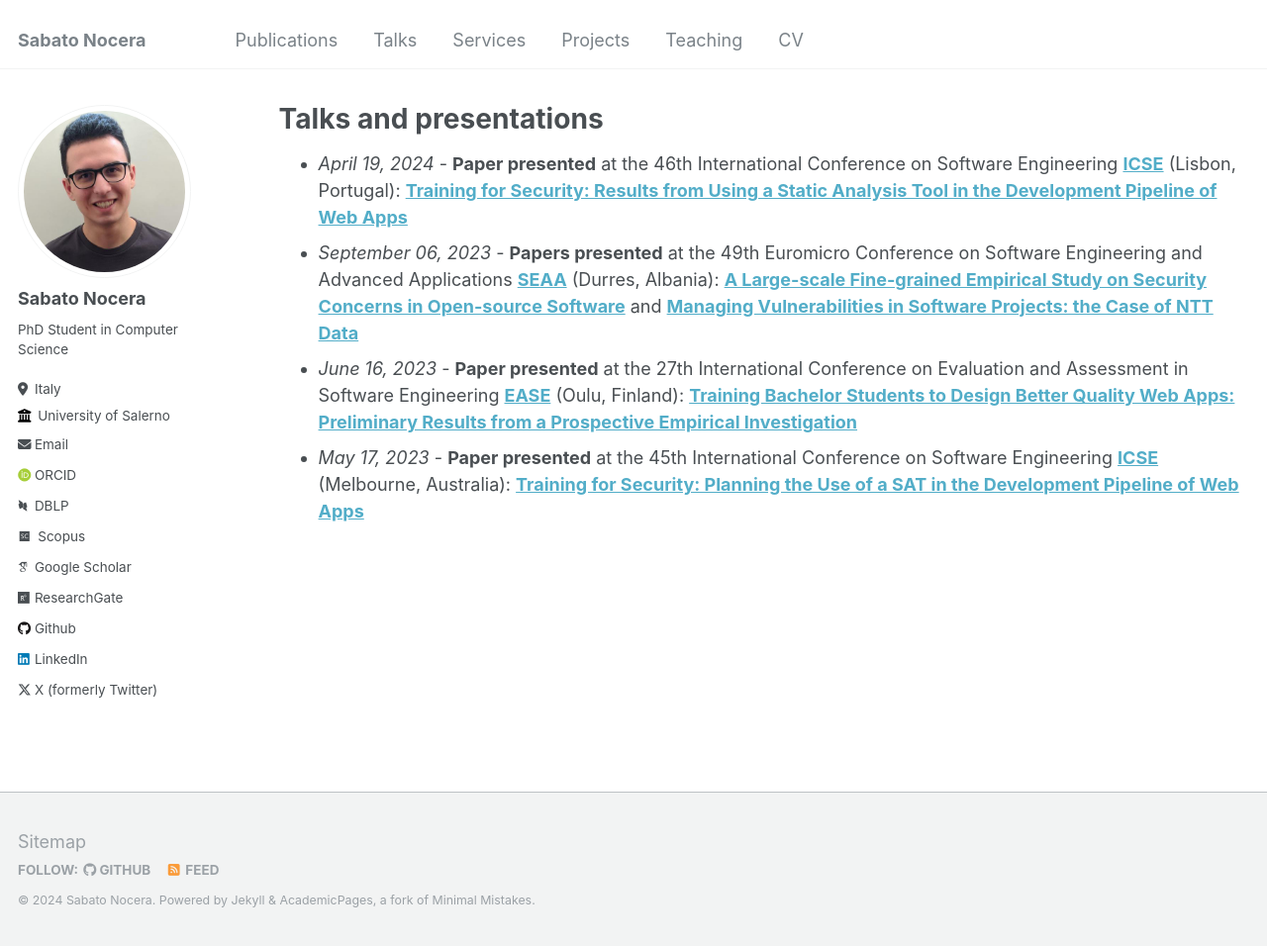
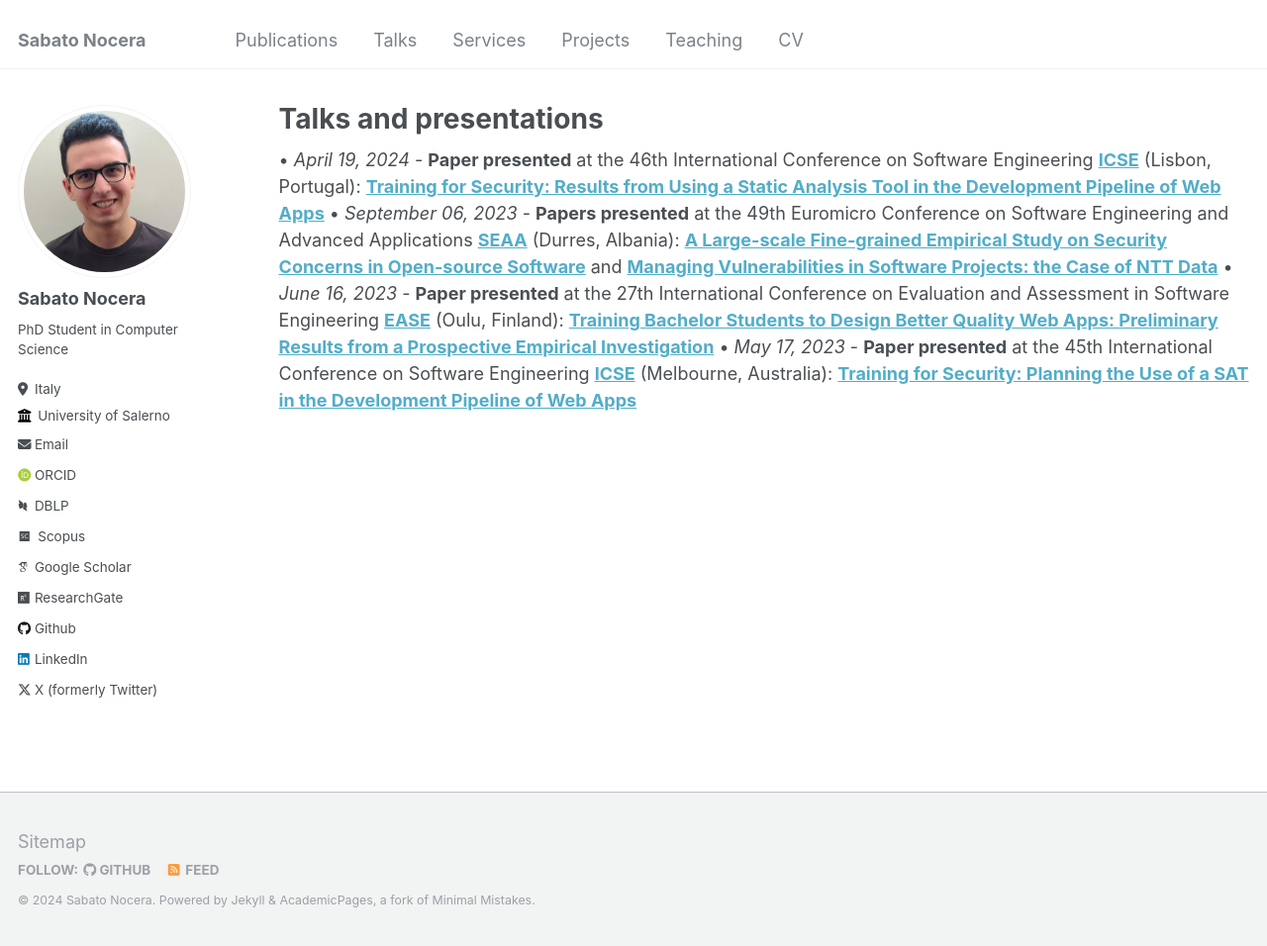
Before and after one commit to sabato-nocera/sabato-nocera.github.io, a Jekyll site: the page built from _pages/talks.html, in a window 1280 px wide and 956 px high. Shown: the whole window at 99% size. Built offline with Jekyll 4.4.1, drawn with Linux system fonts in a browser that asks for light colours; some web fonts are replaced.

Commit message:
Update talks.html

```diff
--- a/_pages/talks.html
+++ b/_pages/talks.html
@@ -15,17 +15,7 @@ author_profile: true
   {% include archive-single-talk.html %}
 {% endfor %} -->
 
-<ul>
-  <li>
-    <i>April 19, 2024</i> - <b>Paper presented</b> at the 46th International Conference on Software Engineering <b><a href="https://conf.researchr.org/home/icse-2024">ICSE</a></b> (Lisbon, Portugal): <b><a href="https://doi.org/10.1145/3639474.3640073">Training for Security: Results from Using a Static Analysis Tool in the Development Pipeline of Web Apps</a></b>
-  </li>
-  <li>
-    <i>September 06, 2023</i> - <b>Papers presented</b> at the 49th Euromicro Conference on Software Engineering and Advanced Applications <b><a href="https://dsd-seaa2023.com/seaa/">SEAA</a></b> (Durres, Albania): <b><a href="https://doi.org/10.1109/SEAA60479.2023.00069">A Large-scale Fine-grained Empirical Study on Security Concerns in Open-source Software</a></b> and <b><a href="https://doi.org/10.1109/SEAA60479.2023.00046">Managing Vulnerabilities in Software Projects: the Case of NTT Data</a></b>
-  </li>
-  <li>
-    <i>June 16, 2023</i> - <b>Paper presented</b> at the 27th International Conference on Evaluation and Assessment in Software Engineering <b><a href="https://conf.researchr.org/home/ease-2023">EASE</a></b> (Oulu, Finland): <b><a href="https://doi.org/10.1145/3593434.3593957">Training Bachelor Students to Design Better Quality Web Apps: Preliminary Results from a Prospective Empirical Investigation</a></b>
-  </li>
-  <li>
-    <i>May 17, 2023</i> - <b>Paper presented</b> at the 45th International Conference on Software Engineering <b><a href="https://conf.researchr.org/home/icse-2023">ICSE</a></b> (Melbourne, Australia): <b><a href="https://doi.org/10.1109/ICSE-SEET58685.2023.00010">Training for Security: Planning the Use of a SAT in the Development Pipeline of Web Apps</a></b>
-  </li>
-</ul>
+• <i>April 19, 2024</i> - <b>Paper presented</b> at the 46th International Conference on Software Engineering <b><a href="https://conf.researchr.org/home/icse-2024">ICSE</a></b> (Lisbon, Portugal): <b><a href="https://doi.org/10.1145/3639474.3640073">Training for Security: Results from Using a Static Analysis Tool in the Development Pipeline of Web Apps</a></b>
+• <i>September 06, 2023</i> - <b>Papers presented</b> at the 49th Euromicro Conference on Software Engineering and Advanced Applications <b><a href="https://dsd-seaa2023.com/seaa/">SEAA</a></b> (Durres, Albania): <b><a href="https://doi.org/10.1109/SEAA60479.2023.00069">A Large-scale Fine-grained Empirical Study on Security Concerns in Open-source Software</a></b> and <b><a href="https://doi.org/10.1109/SEAA60479.2023.00046">Managing Vulnerabilities in Software Projects: the Case of NTT Data</a></b>
+• <i>June 16, 2023</i> - <b>Paper presented</b> at the 27th International Conference on Evaluation and Assessment in Software Engineering <b><a href="https://conf.researchr.org/home/ease-2023">EASE</a></b> (Oulu, Finland): <b><a href="https://doi.org/10.1145/3593434.3593957">Training Bachelor Students to Design Better Quality Web Apps: Preliminary Results from a Prospective Empirical Investigation</a></b>
+• <i>May 17, 2023</i> - <b>Paper presented</b> at the 45th International Conference on Software Engineering <b><a href="https://conf.researchr.org/home/icse-2023">ICSE</a></b> (Melbourne, Australia): <b><a href="https://doi.org/10.1109/ICSE-SEET58685.2023.00010">Training for Security: Planning the Use of a SAT in the Development Pipeline of Web Apps</a></b>
```
